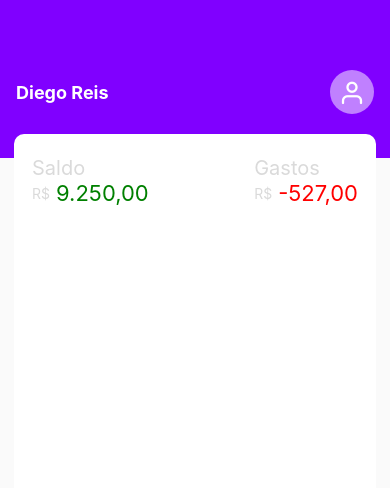
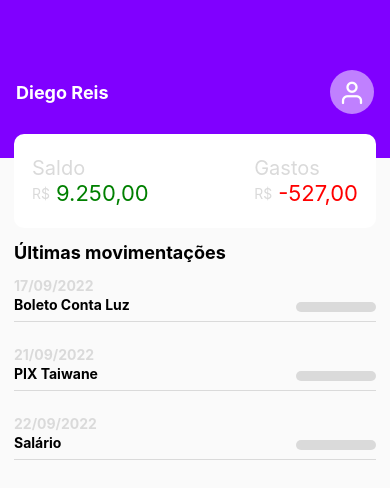
Before and after one commit to DiegoReso/React-Native-Financas, a React Native app: screen / in a window 390 px wide. Shown: the top 488 px of the page. Built offline with nearby package versions, Linux system fonts and the light colour scheme.

Commit message:
create moviments component and styles

```diff
--- a/src/components/Balance/index.js
+++ b/src/components/Balance/index.js
@@ -29,7 +29,6 @@ export default function Balance({saldo,gastos}) {
 
 const styles = StyleSheet.create({
   container:{
-    flex:1,
     backgroundColor: '#FFF',
     flexDirection: 'row',
     justifyContent:'space-between',
--- /dev/null
+++ b/src/components/Moviments/index.js
@@ -0,0 +1,78 @@
+import React from 'react';
+import { View,Text,StyleSheet, TouchableOpacity } from 'react-native';
+import { useState } from 'react';
+
+
+export default function Moviments({data}) {
+
+  const [showValue,setShowValue] = useState(false)
+
+
+ return (
+
+      <TouchableOpacity
+        style={styles.container}
+        onPress={()=> setShowValue(!showValue)}
+        >
+        <Text style={styles.date}>{data.date}</Text>
+
+        <View style={styles.content}>
+          <Text style={styles.label}>{data.label}</Text>
+
+          {
+            showValue
+            ?(
+            <Text
+            style={data.type === 1 ? styles.value : styles.expenses}>
+            {data.type === 1 ? `R$${data.value}`:`-R$${data.value}`}
+          </Text>)
+          :(<View style={styles.skeleton}>
+
+          </View>)
+          }
+
+        </View>
+      </TouchableOpacity>
+
+  );
+}
+
+const styles = StyleSheet.create({
+  container:{
+    flex:1,
+    marginBottom:24,
+    borderBottomWidth: 0.5,
+    borderBottomColor: '#DADADA'
+  },
+  content:{
+    flexDirection: 'row',
+    justifyContent: 'space-between',
+    marginTop:2,
+    marginBottom:8,
+  },
+  date:{
+    color: '#DADADA',
+    fontWeight:'bold',
+  },
+  label:{
+    fontSize:14,
+    fontWeight: 'bold'
+  },
+  value:{
+    fontSize: 16,
+    fontWeight: 'bold',
+    color: '#2ecc71'
+  },
+  expenses:{
+    fontSize: 16,
+    fontWeight: 'bold',
+    color: 'red'
+  },
+  skeleton:{
+    marginTop:6,
+    width:80,
+    height:10,
+    backgroundColor: '#DADADA',
+    borderRadius:5
+  }
+})
--- a/src/pages/Home/index.js
+++ b/src/pages/Home/index.js
@@ -1,13 +1,53 @@
 
-import { StyleSheet, Text, View } from 'react-native';
+import { StyleSheet, Text, View,FlatList } from 'react-native';
 import Header from '../../components/Header';
 import Balance from '../../components/Balance';
+import Moviments from '../../components/Moviments';
+
+
+const list = [
+  {
+    id:1,
+    label:'Boleto Conta Luz',
+    value: '300,03',
+    date: '17/09/2022',
+    type: 0 //despesas
+  },
+  {
+    id:2,
+    label:'PIX Taiwane',
+    value: '1.321,00',
+    date: '21/09/2022',
+    type: 1 //receitas /entradas
+  },
+  {
+    id:3,
+    label:'Salário',
+    value: '4.340,00',
+    date: '22/09/2022',
+    type: 1 //receitas /entradas
+  }
+]
+
+
 
 export default function Home() {
   return (
     <View style={styles.container}>
       <Header name="Diego Reis"/>
+
       <Balance saldo="9.250,00" gastos="-527,00"/>
+
+      <Text style={styles.title}>Últimas movimentações</Text>
+
+      <FlatList
+        style={styles.list}
+        data={list}
+        keyExtractor={(item) => String(item.id)}
+        showsVerticalScrollIndicator ={false}
+        renderItem={({item})=><Moviments data={item}/>}
+        />
+
     </View>
   );
 }
@@ -18,4 +58,16 @@ const styles = StyleSheet.create({
     flex: 1,
     backgroundColor: '#fafafa',
   },
+  title:{
+    fontSize: 18,
+    fontWeight: 'bold',
+    marginStart:14,
+    marginEnd:14,
+    marginTop: 14,
+  },
+  list:{
+    marginStart:14,
+    marginEnd:14,
+    marginTop: 14,
+  }
 });
```
